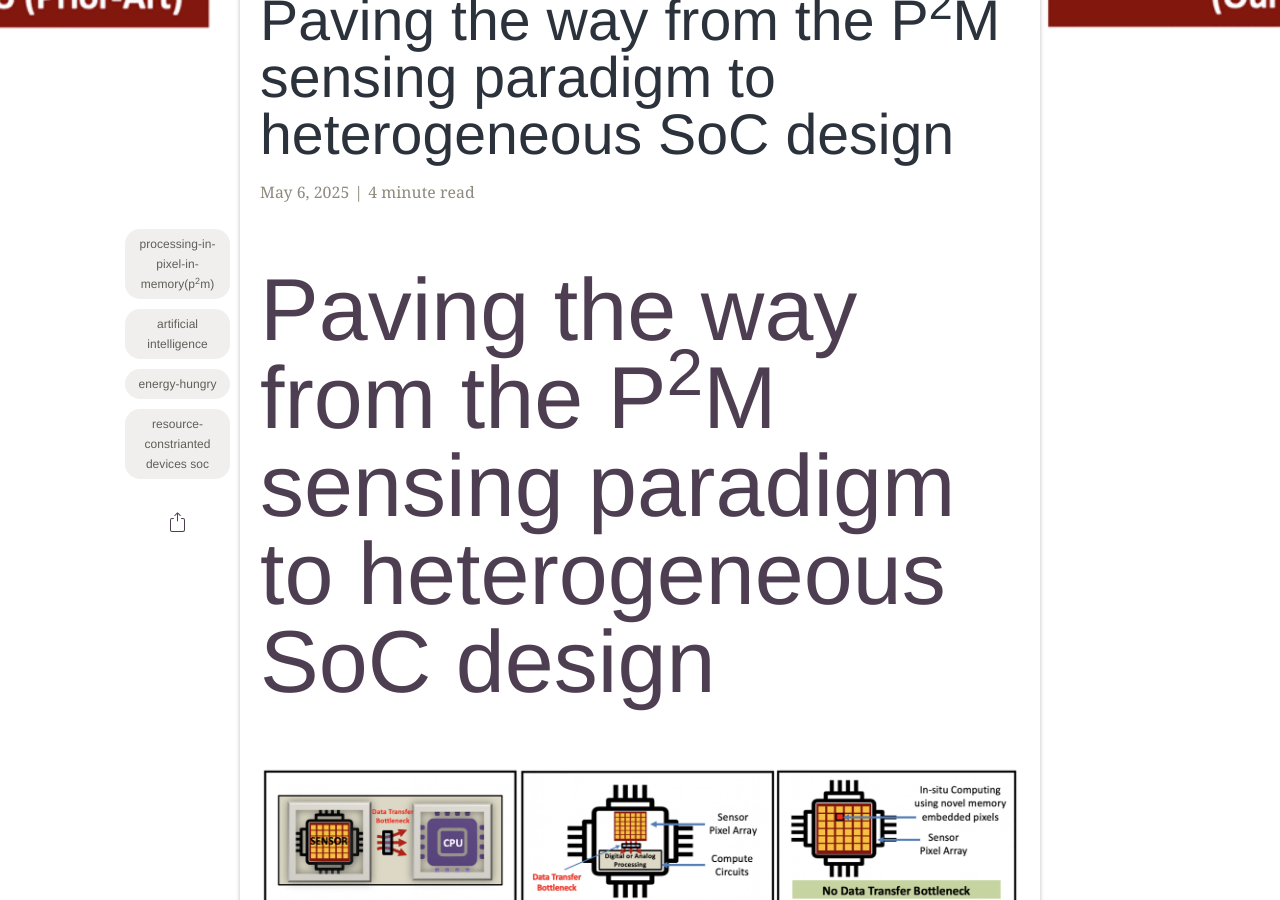
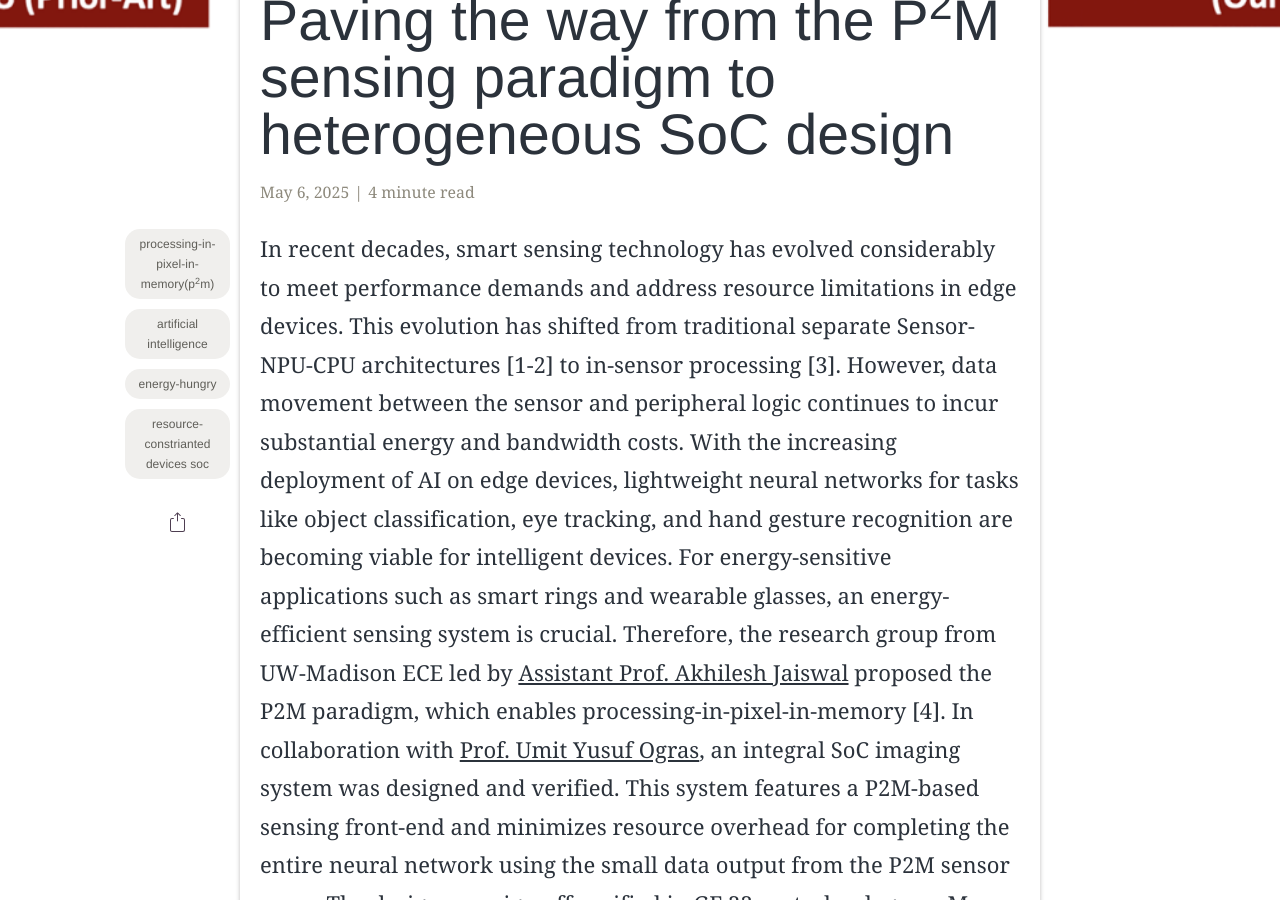
Before and after one commit to echip-from-elab/echip-from-elab.github.io, a Jekyll site: the page built from _posts/2021-04-20-From_Sensing_To_Heterogeneous_NoC.md, in a window 1280 px wide and 900 px high, scrolled down 615 px. Built offline with Jekyll 4.4.1, drawn with Linux system fonts in a browser that asks for light colours; some web fonts are replaced.

Commit message:
front page

```diff
--- a/_posts/2021-04-20-From_Sensing_To_Heterogeneous_NoC.md
+++ b/_posts/2021-04-20-From_Sensing_To_Heterogeneous_NoC.md
@@ -11,10 +11,10 @@ author: Miao Sun
 description: "Paving the way from the P<sup>2</sup>M sensing paradigm to heterogeneous SoC design"
 ---
 <!-- PDF generation  -->
-# Paving the way from the P<sup>2</sup>M sensing paradigm to heterogeneous SoC design
+<!-- # Paving the way from the P<sup>2</sup>M sensing paradigm to heterogeneous SoC design
 <div align="center">
-  <img src="https://github.com/echip-from-elab/echip-from-elab.github.io/blob/main/assets/img/posts/20210420/frontpage.png?raw=true?raw=true" width="800" height="240">
-</div>
+  <img src="https://github.com/echip-from-elab/echip-from-elab.github.io/blob/main/assets/img/posts/20210420/frontpage.png?raw=true?raw=true" width="800" height="240"> -->
+<!-- </div> -->
 <!-- PDF generation  -->
 
 In recent decades, smart sensing technology has evolved considerably to meet performance demands and address resource limitations in edge devices. This evolution has shifted from traditional separate Sensor-NPU-CPU architectures [1-2] to in-sensor processing [3]. However, data movement between the sensor and peripheral logic continues to incur substantial energy and bandwidth costs. With the increasing deployment of AI on edge devices, lightweight neural networks for tasks like object classification, eye tracking, and hand gesture recognition are becoming viable for intelligent devices. For energy-sensitive applications such as smart rings and wearable glasses, an energy-efficient sensing system is crucial.
```
